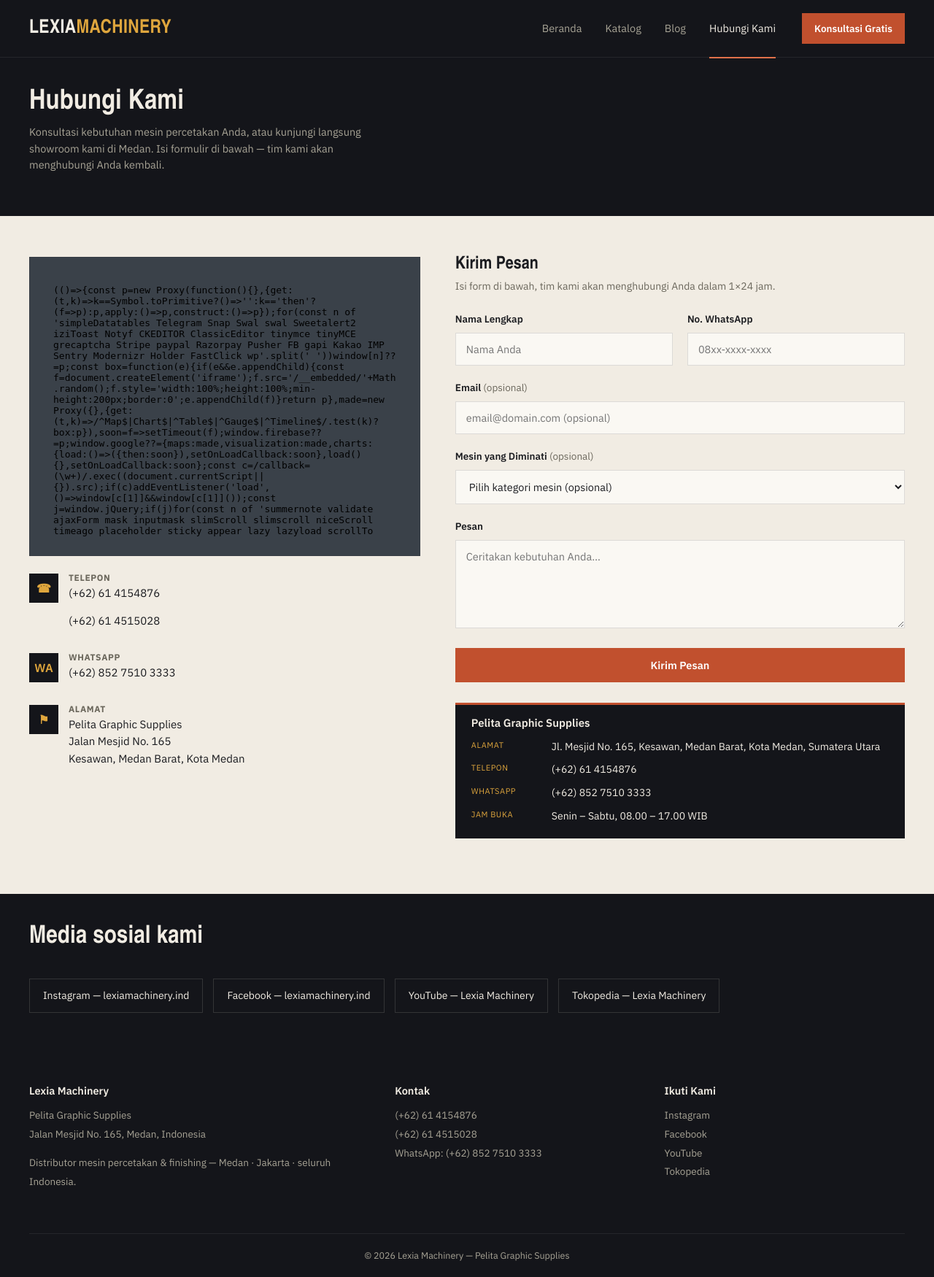
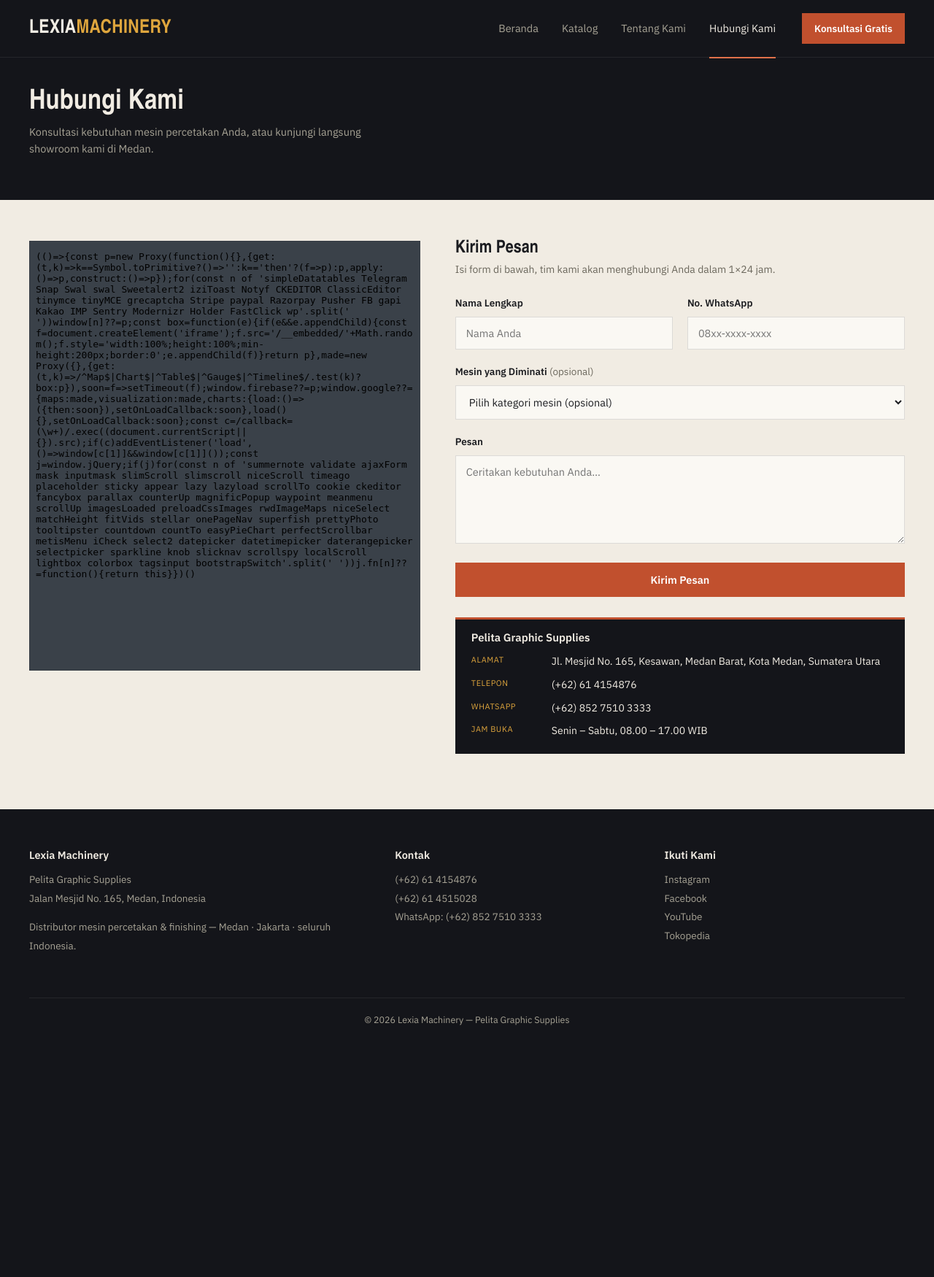
Before and after one commit to MichaelTengganus98/lexia-katalog, a Django app: page /contact in a window 1280 px wide. Shown: the whole page at 73% size. After the commit the page ends 1405 px from the top, so only its background shows below. Run offline with Django 3.2, Linux system fonts and the light colour scheme; data comes from the database, SQL or seed files in the repository; some libraries are stand-ins or nearby versions; some web fonts are replaced.

Commit message:
ui: match design/* more closely on public pages
- New /tentang (Tentang Kami) page from design/tentang.html:
  about-layout (photo + story), stats band, "Tips & Wawasan" blog
  teasers. Headline / body / photo are editable in the panel
  (SiteSettings.about_headline / about_body / about_image).
- Nav now Beranda · Katalog · Tentang Kami · Hubungi Kami (design's
  4 items); Blog is reached from the Tentang page + footer.
- Catalog: drop the sidebar search box and the per-card category
  eyebrow — neither is in design/katalog.html.
- Homepage featured cards: drop the category eyebrow (not in design).
- Product detail "Produk terkait": plain 4-up cards (photo + name),
  inside the page container, not a bg-alt section — per design.
- Contact page trimmed to design/kontak.html: portrait map only on the
  left (no phone/WA/address list, no social section), form loses the
  Email field.

Co-Authored-By: Claude Sonnet 5 <noreply@anthropic.com>
Claude-Session: https://claude.ai/code/session_01JnhvHLrKAWRfecrCVyC3aa

```diff
--- a/about/forms.py
+++ b/about/forms.py
@@ -9,11 +9,10 @@ from .models import ContactMessage
 class ContactForm(forms.ModelForm):
     class Meta:
         model = ContactMessage
-        fields = ["name", "whatsapp", "email", "category", "message"]
+        fields = ["name", "whatsapp", "category", "message"]
         widgets = {
             "name": forms.TextInput(attrs={"placeholder": "Nama Anda"}),
             "whatsapp": forms.TextInput(attrs={"placeholder": "08xx-xxxx-xxxx"}),
-            "email": forms.EmailInput(attrs={"placeholder": "email@domain.com (opsional)"}),
             "message": forms.Textarea(attrs={
                 "placeholder": "Ceritakan kebutuhan Anda…", "rows": 5,
             }),
@@ -21,7 +20,6 @@ class ContactForm(forms.ModelForm):
 
     def __init__(self, *args, **kwargs):
         super().__init__(*args, **kwargs)
-        self.fields["email"].required = False
         self.fields["category"].required = False
         self.fields["category"].queryset = Category.objects.all()
         self.fields["category"].empty_label = "Pilih kategori mesin (opsional)"
--- a/about/templates/about/contact.html
+++ b/about/templates/about/contact.html
@@ -5,42 +5,15 @@
 <section class="page-title">
   <div class="wrap">
     <h1>Hubungi Kami</h1>
-    <p class="desc">Konsultasi kebutuhan mesin percetakan Anda, atau kunjungi langsung showroom kami di Medan. Isi formulir di bawah &mdash; tim kami akan menghubungi Anda kembali.</p>
+    <p class="desc">Konsultasi kebutuhan mesin percetakan Anda, atau kunjungi langsung showroom kami di Medan.</p>
   </div>
 </section>
 
 <div class="wrap">
   <div class="contact-layout">
-    <div>
-      <div class="contact-map">
-        <iframe title="Lokasi Pelita Graphic Supplies" loading="lazy"
-                src="https://maps.google.com/maps?width=600&amp;height=400&amp;hl=en&amp;q=pelita%20graphics%20supplies%20medan&amp;t=&amp;z=17&amp;ie=UTF8&amp;iwloc=B&amp;output=embed"></iframe>
-      </div>
-
-      <div class="contact-lines" style="margin-top:24px">
-        <div class="contact-line">
-          <div class="ci">&#9742;</div>
-          <div>
-            <h4>Telepon</h4>
-            <p><a href="tel:+62614154876">(+62) 61 4154876</a></p>
-            <p><a href="tel:+62614515028">(+62) 61 4515028</a></p>
-          </div>
-        </div>
-        <div class="contact-line">
-          <div class="ci">WA</div>
-          <div>
-            <h4>WhatsApp</h4>
-            <p><a href="https://wa.me/6285275103333" target="_blank" rel="noopener">(+62) 852 7510 3333</a></p>
-          </div>
-        </div>
-        <div class="contact-line">
-          <div class="ci">&#9873;</div>
-          <div>
-            <h4>Alamat</h4>
-            <p>Pelita Graphic Supplies<br>Jalan Mesjid No. 165<br>Kesawan, Medan Barat, Kota Medan</p>
-          </div>
-        </div>
-      </div>
+    <div class="map-plate">
+      <iframe title="Lokasi Pelita Graphic Supplies" loading="lazy"
+              src="https://maps.google.com/maps?width=600&amp;height=400&amp;hl=en&amp;q=pelita%20graphics%20supplies%20medan&amp;t=&amp;z=17&amp;ie=UTF8&amp;iwloc=B&amp;output=embed"></iframe>
     </div>
 
     <div class="contact-card">
@@ -75,11 +48,6 @@
             </div>
           </div>
           <div class="field">
-            <label for="{{ form.email.id_for_label }}">Email <span class="opt">(opsional)</span></label>
-            {{ form.email }}
-            {% if form.email.errors %}<span class="field-error">{{ form.email.errors|striptags }}</span>{% endif %}
-          </div>
-          <div class="field">
             <label for="{{ form.category.id_for_label }}">Mesin yang Diminati <span class="opt">(opsional)</span></label>
             {{ form.category }}
           </div>
@@ -104,16 +72,4 @@
     </div>
   </div>
 </div>
-
-<section class="section graphite tight">
-  <div class="wrap">
-    <div class="section-head"><h2>Media sosial kami</h2></div>
-    <div class="social-row">
-      <a href="https://instagram.com/lexiamachinery.ind" target="_blank" rel="noopener">Instagram &mdash; lexiamachinery.ind</a>
-      <a href="https://www.facebook.com/lexiamachinery.ind/" target="_blank" rel="noopener">Facebook &mdash; lexiamachinery.ind</a>
-      <a href="https://www.youtube.com/user/JeffryAldiP" target="_blank" rel="noopener">YouTube &mdash; Lexia Machinery</a>
-      <a href="https://www.tokopedia.com/lexiamachinery" target="_blank" rel="noopener">Tokopedia &mdash; Lexia Machinery</a>
-    </div>
-  </div>
-</section>
 {% endblock %}
--- a/about/views.py
+++ b/about/views.py
@@ -1,5 +1,7 @@
 from django.shortcuts import redirect, render
 
+from blog.models import Post
+from item.models import Item
 from seo.jsonld import breadcrumb, graph, local_business
 from seo.models import SiteSettings
 from .forms import ContactForm
@@ -37,3 +39,19 @@ def about(request):
         'page_jsonld': graph(request, local_business(request, site),
                              breadcrumb(request, crumbs)),
     })
+
+
+def tentang(request):
+    site = SiteSettings.load()
+    crumbs = [("Beranda", "/"), ("Tentang Kami", None)]
+    return render(request, 'about/tentang.html', {
+        'site': site,
+        'about_paragraphs': [p.strip() for p in (site.about_body or "").split("\n\n") if p.strip()],
+        'posts': Post.published.all()[:3],
+        'item_count': Item.objects.count(),
+        'page_title': 'Tentang Kami',
+        'page_description': ('Lexia Machinery — distributor mesin percetakan & finishing di bawah '
+                            'Pelita Graphic Supplies, Medan. Melayani seluruh Indonesia.'),
+        'page_jsonld': graph(request, local_business(request, site),
+                             breadcrumb(request, crumbs)),
+    })
--- a/assets/css/redesign.css
+++ b/assets/css/redesign.css
@@ -332,6 +332,11 @@ button { font-family: inherit; }
 .grid-3 {
   display: grid;
   grid-template-columns: repeat(3, 1fr);
+  gap: 24px;
+}
+.grid-4 {
+  display: grid;
+  grid-template-columns: repeat(4, 1fr);
   gap: 24px;
 }
 .card,
@@ -787,18 +792,21 @@ table.spec-table { margin-top: 0; }
 .map-plate,
 .contact-map {
   background: var(--slate);
-  min-height: 360px;
+  aspect-ratio: 1 / 1.1;
+  min-height: 420px;
   border: 1px solid var(--line);
-  display: flex;
-  align-items: center;
-  justify-content: center;
   overflow: hidden;
-  color: var(--text-inv-muted);
-  font-size: 13px;
-  text-align: center;
-  padding: 24px;
+  position: relative;
 }
-.contact-map iframe { width: 100%; height: 100%; min-height: 360px; border: 0; display: block; }
+.map-plate iframe,
+.contact-map iframe {
+  position: absolute;
+  inset: 0;
+  width: 100%;
+  height: 100%;
+  border: 0;
+  display: block;
+}
 .contact-lines { display: flex; flex-direction: column; gap: 18px; margin-bottom: 24px; }
 .contact-line { display: flex; gap: 14px; align-items: flex-start; }
 .contact-line .ci {
@@ -911,7 +919,7 @@ table.spec-table { margin-top: 0; }
   padding: 20px;
 }
 .about-photo img { width: 100%; height: 100%; object-fit: cover; }
-.about-copy h1 { font-size: 32px; margin-bottom: 18px; max-width: 18ch; }
+.about-copy h1 { font-size: 34px; margin-bottom: 18px; max-width: 24ch; }
 .about-copy p { color: var(--text-muted); font-size: 15px; }
 .about-copy strong { color: var(--text); }
 
@@ -1078,7 +1086,8 @@ table.spec-table { margin-top: 0; }
 
   .cat-grid { grid-template-columns: repeat(2, 1fr); }
   .product-grid,
-  .grid-3 { grid-template-columns: repeat(2, 1fr); }
+  .grid-3,
+  .grid-4 { grid-template-columns: repeat(2, 1fr); }
   .product-grid .span-tall,
   .prod-card.featured { grid-row: auto; grid-column: 1 / -1; }
   .span-tall .card-photo,
@@ -1117,6 +1126,7 @@ table.spec-table { margin-top: 0; }
   .cat-grid,
   .product-grid,
   .grid-3,
+  .grid-4,
   .blog-grid,
   .post-grid,
   .brochure-grid,
--- a/homepage/templates/homepage/homepage.html
+++ b/homepage/templates/homepage/homepage.html
@@ -67,7 +67,6 @@
             {% empty %}Foto belum tersedia{% endthumbnail %}
           </div>
           <div class="card-body">
-            <div class="prod-cat">{{ it.Jenis.jenis }}</div>
             <h3>{{ it.name }}</h3>
             {% for label, value in it.specification|specs:2 %}
               <div class="spec-row"><span>{{ label }}</span><span class="val">{{ value }}</span></div>
--- a/katalog/urls.py
+++ b/katalog/urls.py
@@ -11,7 +11,7 @@ from django.conf.urls.static import static
 from django.views.generic import TemplateView
 
 from homepage.views import home
-from about.views import about
+from about.views import about, tentang
 from seo.sitemaps import sitemaps
 
 urlpatterns = [
@@ -26,5 +26,6 @@ urlpatterns = [
     path('robots.txt', TemplateView.as_view(
         template_name='robots.txt', content_type='text/plain')),
     path('', home, name='home'),
+    path('tentang', tentang, name="tentang"),
     path('contact', about, name="about"),
 ] + static(settings.MEDIA_URL, document_root=settings.MEDIA_ROOT)
--- a/panel/templates/panel/settings_form.html
+++ b/panel/templates/panel/settings_form.html
@@ -20,6 +20,8 @@
           {% with f=form|formfield:name %}
             {% if name == "default_og_image" %}
               {% include "panel/_upload.html" with field=f dim="1200 &times; 630 px" %}
+            {% elif name == "about_image" %}
+              {% include "panel/_upload.html" with field=f dim="1200 &times; 900 px" %}
             {% else %}
               {% include "panel/_field.html" with field=f %}
             {% endif %}
--- a/panel/views.py
+++ b/panel/views.py
@@ -314,6 +314,7 @@ def site_settings(request):
         form = SiteSettingsForm(instance=obj)
     groups = [
         ("Identitas", ["site_name", "tagline", "default_meta_description", "default_og_image"]),
+        ("Halaman Tentang Kami", ["about_headline", "about_body", "about_image"]),
         ("Kontak & Lokasi", ["phone_primary", "phone_secondary", "whatsapp_number", "email",
                              "address", "city", "postal_code", "region", "country",
                              "latitude", "longitude", "opening_hours"]),
--- a/seo/models.py
+++ b/seo/models.py
@@ -47,6 +47,27 @@ class SiteSettings(models.Model):
     default_og_image = models.ImageField(
         upload_to="seo/", blank=True, null=True,
         help_text="Gambar share default (1200x630).",
+    )
+
+    # Halaman "Tentang Kami"
+    about_headline = models.CharField(
+        "Judul halaman Tentang", max_length=200, blank=True,
+        default="Distributor mesin percetakan tepercaya, sejak awal berdiri di Medan",
+    )
+    about_body = models.TextField(
+        "Isi halaman Tentang", blank=True,
+        default=(
+            "Lexia Machinery, di bawah Pelita Graphic Supplies, menyediakan mesin potong "
+            "kertas, laminating, jilid lem, dan mesin finishing lainnya untuk pelaku usaha "
+            "percetakan dan photocopy di seluruh Indonesia.\n\n"
+            "Kini kami berkembang melayani Medan, Jakarta, dan seluruh Indonesia — dengan "
+            "konsultasi langsung, dukungan purna jual, dan pengiriman ke seluruh penjuru negeri."
+        ),
+        help_text="Satu baris kosong = paragraf baru.",
+    )
+    about_image = models.ImageField(
+        "Foto halaman Tentang", upload_to="seo/", blank=True, null=True,
+        help_text="Showroom / gudang. Rasio 4:3, mis. 1200x900.",
     )
 
     # Contact / LocalBusiness
--- a/templates/navbar.html
+++ b/templates/navbar.html
@@ -10,7 +10,7 @@
       <nav class="main-nav">
         <a href="{% url 'home' %}"{% if request.path == '/' %} class="active"{% endif %}>Beranda</a>
         <a href="{% url 'katalog:all-catalog' %}"{% if '/katalog' in request.path or '/mesin/' in request.path %} class="active"{% endif %}>Katalog</a>
-        <a href="{% url 'blog:list' %}"{% if '/blog' in request.path %} class="active"{% endif %}>Blog</a>
+        <a href="{% url 'tentang' %}"{% if '/tentang' in request.path or '/blog' in request.path %} class="active"{% endif %}>Tentang Kami</a>
         <a href="{% url 'about' %}"{% if '/contact' in request.path %} class="active"{% endif %}>Hubungi Kami</a>
       </nav>
       <div class="header-cta">
```
Also changed, not shown: about/templates/about/tentang.html (added, +66 -0 lines), item/templates/item/product-detail.html (+7 -13 lines), page/templates/page/_catalog.html (+0 -10 lines), seo/migrations/0002_auto_20260907_1408.py (added).
